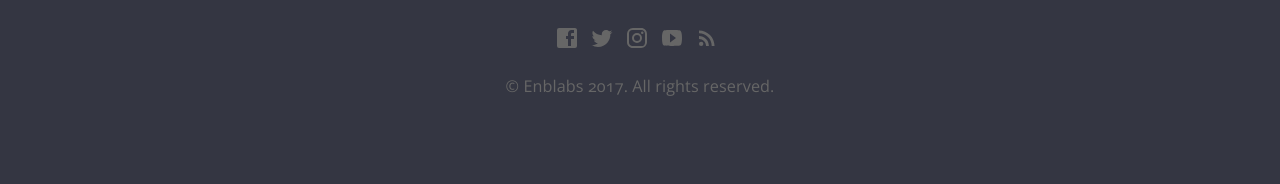
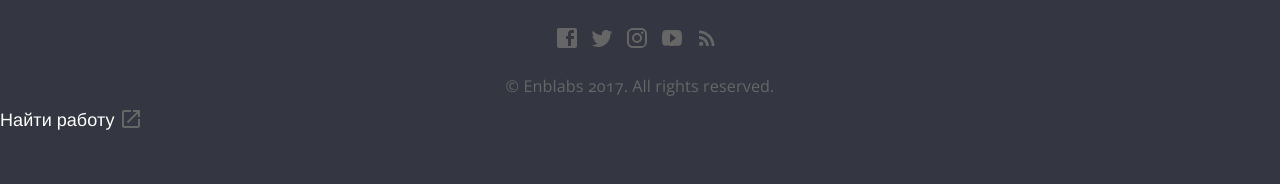
Before and after one commit to RakhimyanTim/digital-marketing.github.io, a Jekyll site: the page built from index.html, in a window 1280 px wide. Shown: the part 1361-1545 px from the top of the page. Built offline with Jekyll 4.4.1, drawn with Linux system fonts in a browser that asks for light colours; nearby versions of some CDN libraries; before the commit the page ends 1513 px from its top, so only the background shows below that.

Commit message:
Updated '_includes/footer.html' via CloudCannon

```diff
--- a/_includes/footer.html
+++ b/_includes/footer.html
@@ -11,4 +11,8 @@
 		</ul>
 		<p class="copyright">&copy; <a href="https://enblabs.ru">Enblabs</a> {{ site.time | date: "%Y" }}. All rights reserved.</p>
 	</div>
+	<nav class="right-nav">
+	    <a href="#" target="_blank">Найти работу {% include document-icon.html icon="External Link" %}</a>
+    </nav>
+
 </footer>
```
